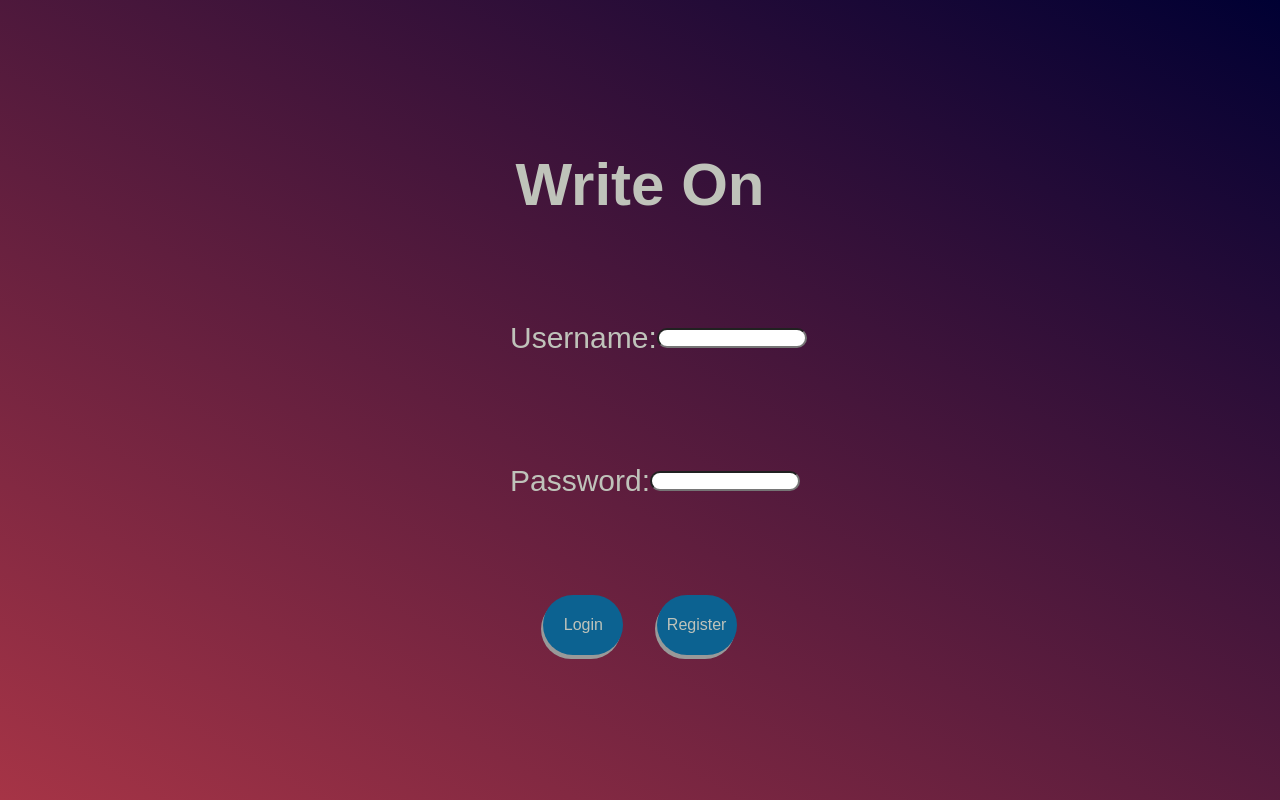
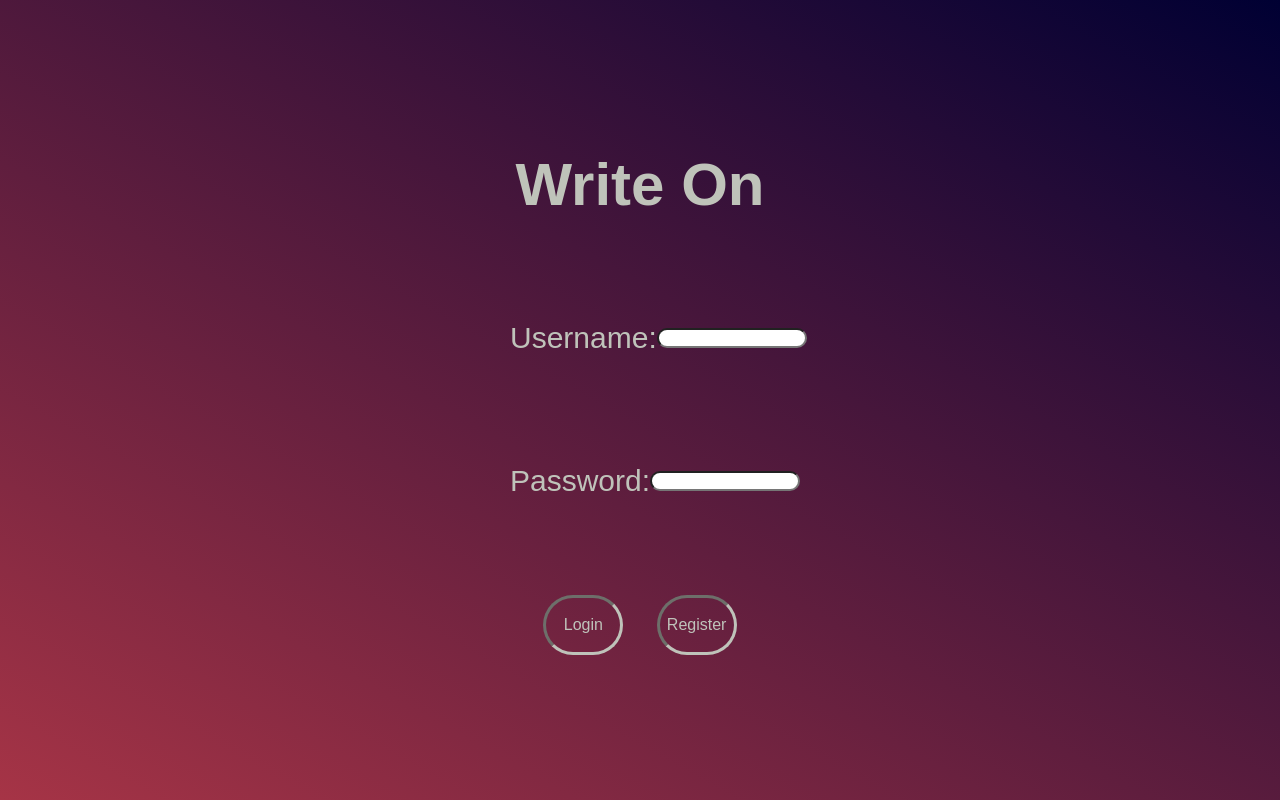
Before and after one commit to ColetonS/personal-project, a React (Create React App) app: page /profile in a window 1280 px wide. Built offline with nearby package versions, Linux system fonts and the light colour scheme; no server answers; a web font is replaced by a local one.

Commit message:
buttons and scrollbars

```diff
--- a/src/App.css
+++ b/src/App.css
@@ -20,6 +20,20 @@
   /* border: 4px solid yellow; */
 }
 
+::-webkit-scrollbar {
+  width: 20px;
+  height: 80px;
+}
+
+::-webkit-scrollbar-thumb {
+  background: #BFC3BA;
+  border-radius: 10px;
+}
+
+::-webkit-scrollbar-thumb:hover {
+  background: #A63446;
+}
+
 /* @media (min-width: 1100px) {
   .App {
     height: 1100px;
--- a/src/components/Dashboard/Dashboard.scss
+++ b/src/components/Dashboard/Dashboard.scss
@@ -1,10 +1,10 @@
 $primary-color: #bfc3ba;
 $red: #f45e61;
-
 
 @mixin linx {
   color: #a63446;
   text-decoration: none;
+  transition: 2s;
   :hover {
     color: #000033;
   }
@@ -33,7 +33,7 @@ $red: #f45e61;
 .dash-head {
   margin-top: 80px;
   h1 {
-    background-image: url('https://media0.giphy.com/media/3bc8pP1rVdfgN1uoMV/giphy.gif?cid=790b7611c1427c8b68985c4163094a837b1a7e3f5ef95235&rid=giphy.gif');
+    background-image: url("https://media0.giphy.com/media/3bc8pP1rVdfgN1uoMV/giphy.gif?cid=790b7611c1427c8b68985c4163094a837b1a7e3f5ef95235&rid=giphy.gif");
     background-size: cover;
     color: transparent;
     background-clip: text;
@@ -61,72 +61,25 @@ $red: #f45e61;
   button {
     // isolation: isolate;
     background: none;
-    border: 0;
+    border: 0 $primary-color;
     border-radius: 80px;
     width: 100px;
     height: 75px;
     // margin: 1em;
     // padding: 1em 2em;
-    color: #0C6291;
+    color: #0c6291;
     outline: none;
     font-size: 16px;
     // font-weight: 600;
     box-shadow: inset 0 0 0 2px $primary-color;
     cursor: pointer;
-    // position: relative;
-    // vertical-align: middle;
-
-    // &::before,
-    // &::after {
-    //   box-sizing: inherit;
-    //   content: '';
-    //   position: absolute;
-    //   width: 100%;
-    //   height: 100%;
-    // }
-
-    &:hover {
-      color: #fff;
-      font-weight: 700;
-    }
-
-    // &::before {
-    //   border: 2.5em solid transparent;
-    //   z-index: -1;
-    // }
-
-    // &::after {
-    //   mix-blend-mode: color-dodge;
-    //   z-index: -1;
-    // }
-
-    // &:hover::before {
-    //   background: $red;
-    //   border-top-color: $red;
-    //   border-right-color: $red;
-    //   border-bottom-color: $red;
-    //   transition:
-    //     background 0s linear 0.4s,
-    //     border-top-color 0.15s linear,
-    //     border-right-color 0.15s linear 0.15s,
-    //     border-bottom-color 0.15s linear 0.25s;
-    // }
-
-    // &:hover::after {
-    //   border-top: 2.5em solid $red;
-    //   border-left-width: 2.5em;
-    //   border-right-width: 2.5em;
-    // }
-
+    transition: 0.30s;
   }
-  // button:hover {
-  //   background: #0c6291;
-  // }
-  // button:active {
-  //   background: #c7efcf;
-  //   box-shadow: -1px 3px #666;
-  //   color: #3a2d32;
-  // }
+  button:hover {
+    color: #fff;
+    font-weight: 600;
+    border: 2px solid #0c6291;
+  }
 }
 
 @media (min-width: 500px) {
@@ -148,7 +101,6 @@ $red: #f45e61;
     //   box-shadow: -2px 4px #666;
     //   color: #3a2d32;
     // }
-
   }
 }
 @media (min-width: 575px) {
@@ -179,6 +131,5 @@ $red: #f45e61;
     //   box-shadow: -3px 5px #666;
     //   color: #3a2d32;
     // }
-
   }
 }
--- a/src/components/ImitationExercise/ImitationExercise.scss
+++ b/src/components/ImitationExercise/ImitationExercise.scss
@@ -87,14 +87,17 @@ $primary-color: #bfc3ba;
   display: flex;
   justify-content: space-evenly;
   button {
+    position: relative;
+    border: 2px solid #0c6291;
     border-radius: 20px;
-    background-color: #0c6291;
-    width: 60px;
-    height: 40px;
+    background: none;
+    width: 65px;
+    height: 45px;
     color: $primary-color;
-    text-decoration: none;
+    // text-decoration: none;
     outline: none;
-    border: none;
+    transition: 0.75s;
+    cursor: pointer;
   }
   margin-top: 10px;
   margin-bottom: 10px;
--- a/src/components/Imitations/Imitations.scss
+++ b/src/components/Imitations/Imitations.scss
@@ -30,14 +30,13 @@ $primary-color: #bfc3ba;
   overflow: auto;
 }
 .imitation {
-  border: 1px solid black;
-  // overflow: auto;
-  // height: 200x;
-  // width: 2000px;
+  border: 2px solid #000033;
+  border-radius: 20px;
   display: flex;
   flex-direction: column;
   justify-content: space-evenly;
   padding: 10px;
+  box-shadow: inset 0 0 5px grey;
 }
 
 .author-container {
@@ -47,9 +46,8 @@ $primary-color: #bfc3ba;
   object-fit: cover;
   width: 150px;
   height: 200px;
-    border: 1px solid black;
+  border: 1px solid black;
   border-radius: 20px;
-  padding-right: 5px;
 }
 
 .imitations-buttons {
@@ -57,12 +55,20 @@ $primary-color: #bfc3ba;
   justify-content: space-evenly;
   button {
     border-radius: 20px;
-    border: none;
-    background-color: #0c6291;
+    border: 0.5px solid #000033;
+    background: none;
     width: 60px;
     height: 40px;
     color: $primary-color;
     outline: none;
+    transition: .5s;
+    cursor: pointer;
+  }
+  button:hover {
+    background-color: #BFC3BA;
+    color: #A63446;
+    font-weight: 700;
+    border: 2px solid #A63446;
   }
   padding-top: 10px;
 }
--- a/src/components/Landing/Landing.scss
+++ b/src/components/Landing/Landing.scss
@@ -44,21 +44,17 @@ $primary-color: #bfc3ba;
 
 .buttons {
   button {
-    background-color: #0c6291;
-    border: none;
+    background: none;
+    border: inset $primary-color;
     border-radius: 20px;
     width: 60px;
     height: 40px;
     color: $primary-color;
-    outline: none;
-    box-shadow: -2px 4px #999;
+    // outline: inset;
     cursor: pointer;
+    transition: 0.85s;
   }
-  :hover {background: #A63446}
-  :active {
-    background: #7E1946;
-    box-shadow: -1px 3px #666;
-  }
+  :hover {background: #0C6291}
 }
 
 .logo {
--- a/src/components/Nav/Nav.scss
+++ b/src/components/Nav/Nav.scss
@@ -3,6 +3,7 @@ $primary-color: #bfc3ba;
 @mixin linx {
   color: #a63446;
   text-decoration: none;
+  transition: color 2s;
   :hover {
     color: #000033;
   }
```
